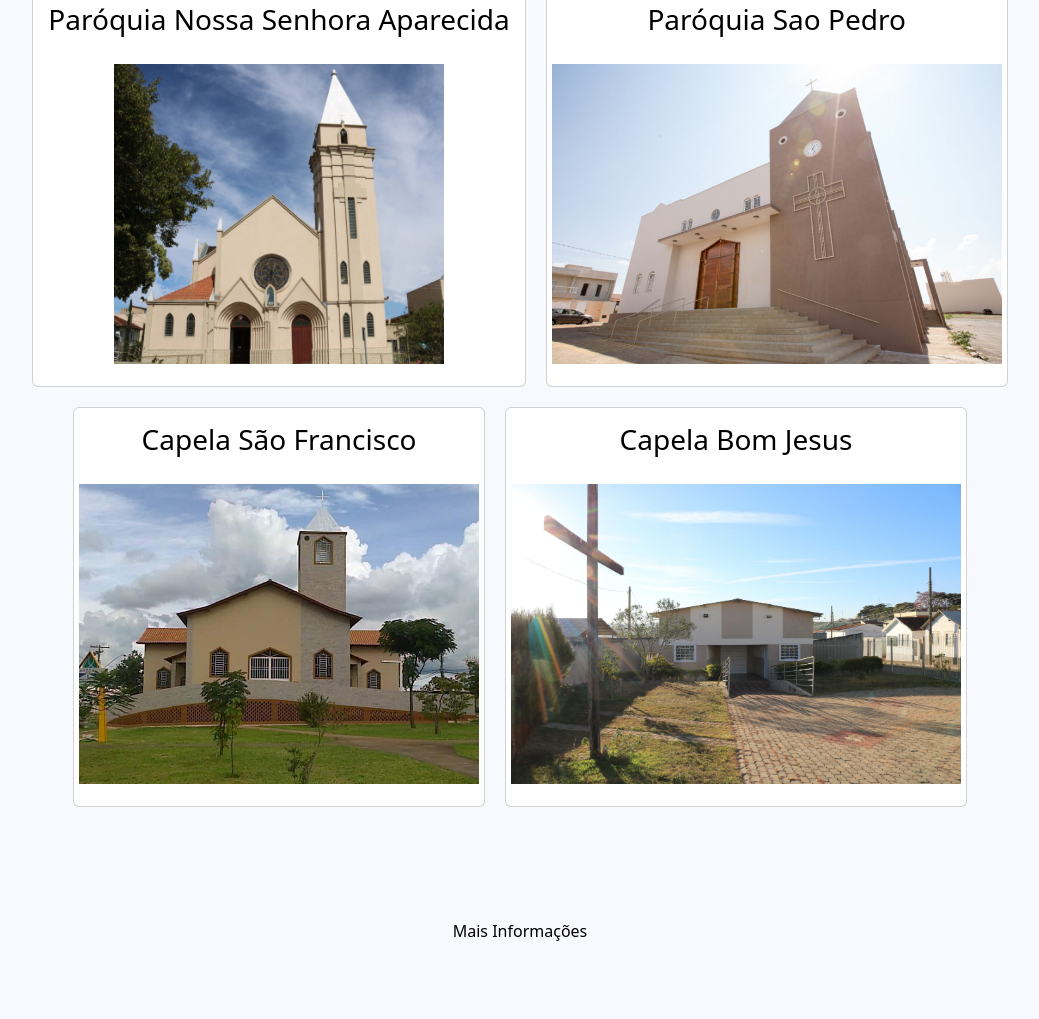
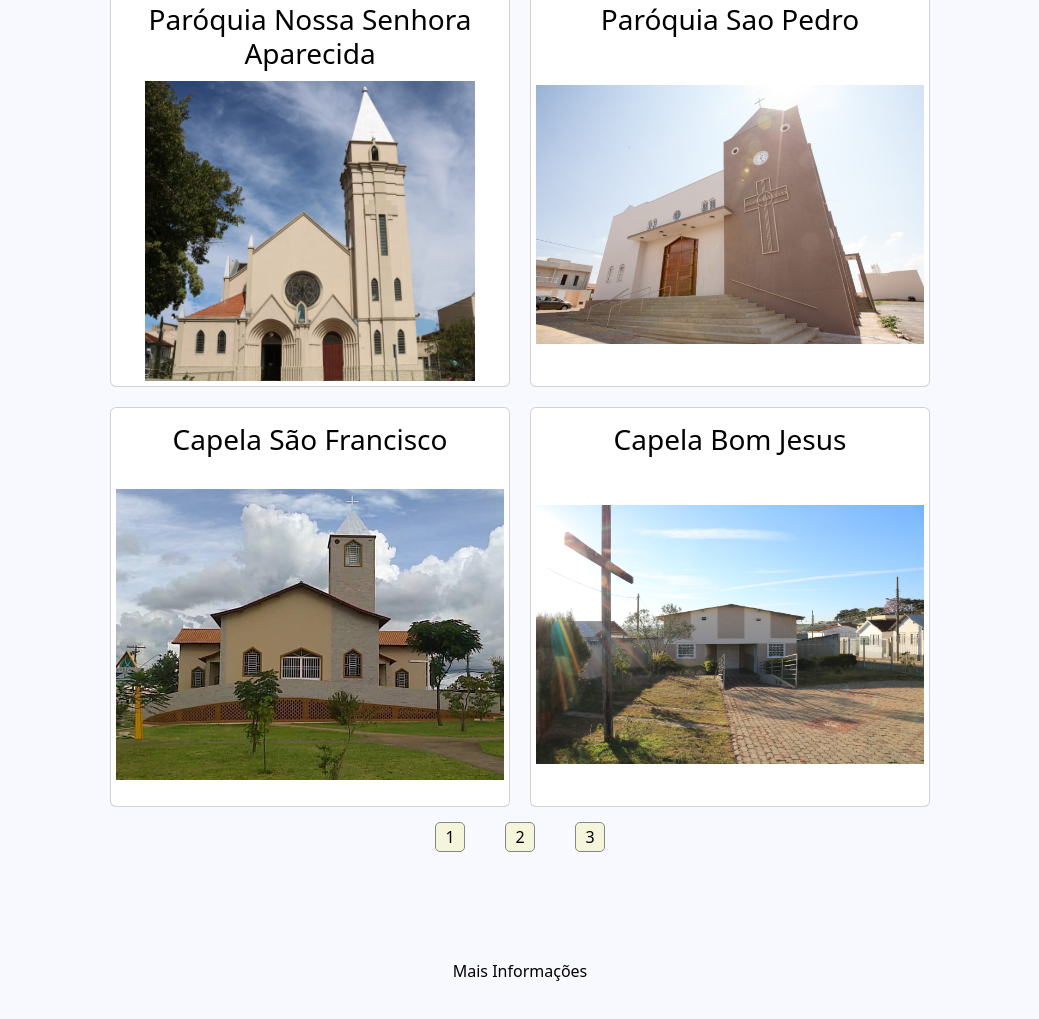
Before and after one commit to GabrielT7878/comunidadecatolicadealfenas, a plain HTML site: page paroquias.html in a window 1280 px wide. Shown: the part 289-1308 px from the top of the page, without its empty margins (120-1159 px from the left). Before the commit the page ends 1284 px from the top, so only its background shows below. Drawn offline with nearby package versions, Linux system fonts and the light colour scheme.

Commit message:
alguns implementos

```diff
--- a/css/style-body-index.css
+++ b/css/style-body-index.css
@@ -41,6 +41,10 @@ body {
     padding: 10px;
 }
 
+    .ul-nav-itens a:hover {
+        color: rgb(75, 75, 75);
+    }
+
 .main-cards {
     height: auto;
     display: flex;
@@ -74,6 +78,10 @@ body {
       text-align: center;
   }
 
+    .card-info a:hover {
+        color: rgb(62, 62, 62);
+    }
+
   .info {
       display: inline-block;
       margin: 10px auto;
@@ -101,7 +109,7 @@ body {
     text-align: center;
     height: 400px;
     padding: 5px;
-    width: auto;
+    width: 400px;
     min-width: 350px;
     margin: 10px;
 }
@@ -121,9 +129,28 @@ body {
 
 a {
     text-decoration: none;
-    color: black;
+    color: rgb(0, 0, 0);
 }
 
-a:hover {
-    color: black;
+.button-container {
+    width: 100%;
+    height: 40px;
+    align-items: center;
+    display: flex;
+    flex-direction: row;
+    justify-content: center;
 }
+
+
+.pageIndex{
+    width: 30px;
+    height: 30px;
+    background-color: beige;
+    border: 1px solid rgb(133, 133, 133);
+    border-radius: 5px;
+    margin: 20px;
+}
+
+   .pageIndex:hover {
+        color: rgb(90, 90, 90);
+    }
--- a/css/style-navbar-footer.css
+++ b/css/style-navbar-footer.css
@@ -33,6 +33,10 @@ header {
     padding: 10px;
 }
 
+    .logo a:hover {
+        color: #606060;
+    }
+
 .main-cards {
     width: 100%;
     background-color: #f8f8ff;
--- a/paroquias.html
+++ b/paroquias.html
@@ -57,6 +57,11 @@
              <img src="./imagens/BomJesus.jpg" alt="" srcset="">
          </div>
        </a>
+       <div class="button-container">
+       <button class="pageIndex">1</button>
+       <button class="pageIndex">2</button>
+       <button class="pageIndex">3</button>
+       </div>
     </main>
     <footer>
         <div class="div-informations">
```
